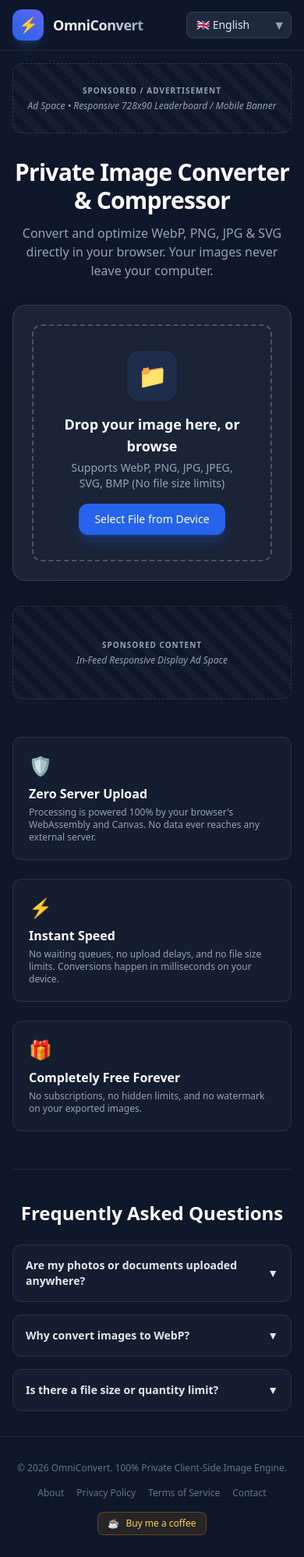
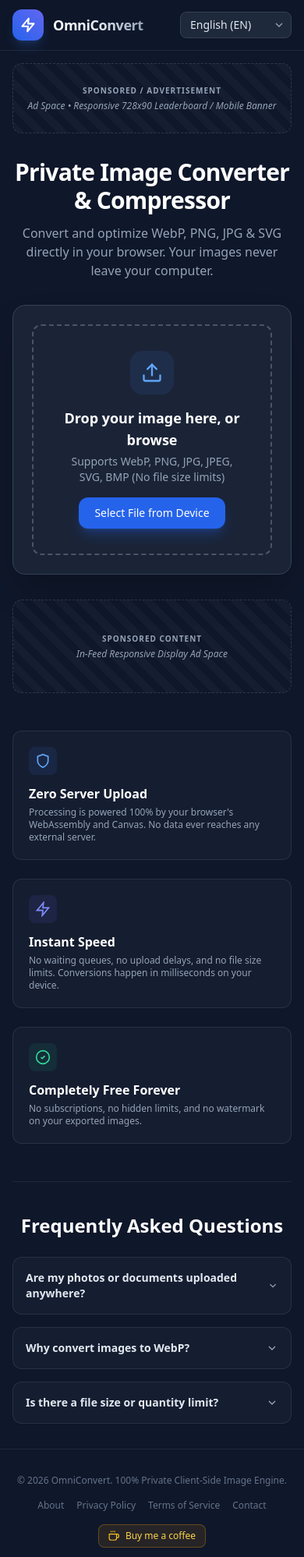
Before and after one commit to jaco-afk469/jaco-afk469.github.io, a plain HTML site: page index.html in a window 390 px wide. Shown: the top 1997 px of the page at 78% size. Drawn offline with nearby package versions, Linux system fonts and the light colour scheme.

Commit message:
Refactor: Replace all emojis with clean minimalist SVG icons and typography

```diff
--- a/index.html
+++ b/index.html
@@ -58,13 +58,16 @@
     <div class="max-w-6xl mx-auto px-4 h-16 flex items-center justify-between">
       <div class="flex items-center gap-3">
         <a href="index.html" class="flex items-center gap-3 group">
-          <div class="w-10 h-10 rounded-xl bg-gradient-to-tr from-blue-600 to-indigo-500 flex items-center justify-center shadow-lg shadow-blue-500/20 text-white font-bold text-xl group-hover:scale-105 transition-transform">
-            ⚡
+          <div class="w-10 h-10 rounded-xl bg-gradient-to-tr from-blue-600 to-indigo-500 flex items-center justify-center shadow-lg shadow-blue-500/20 text-white font-bold group-hover:scale-105 transition-transform">
+            <svg class="w-5 h-5 text-white" viewBox="0 0 24 24" fill="none" stroke="currentColor" stroke-width="2.5" stroke-linecap="round" stroke-linejoin="round">
+              <polygon points="13 2 3 14 12 14 11 22 21 10 12 10 13 2"></polygon>
+            </svg>
           </div>
           <div>
             <span class="font-extrabold text-lg tracking-tight bg-gradient-to-r from-white via-slate-200 to-slate-400 bg-clip-text text-transparent">OmniConvert</span>
-            <span class="hidden sm:inline-block ml-2 px-2 py-0.5 text-xs font-medium rounded-full bg-emerald-500/10 text-emerald-400 border border-emerald-500/20">
-              🔒 100% Client-Side
+            <span class="hidden sm:inline-flex items-center gap-1.5 ml-2 px-2.5 py-0.5 text-xs font-medium rounded-full bg-emerald-500/10 text-emerald-400 border border-emerald-500/20">
+              <svg class="w-3 h-3 text-emerald-400" viewBox="0 0 24 24" fill="none" stroke="currentColor" stroke-width="2"><rect x="3" y="11" width="18" height="11" rx="2" ry="2"></rect><path d="M7 11V7a5 5 0 0 1 10 0v4"></path></svg>
+              100% Client-Side
             </span>
           </div>
         </a>
@@ -82,15 +85,15 @@
           <label for="lang-select" class="text-xs text-slate-400 hidden sm:inline" id="lang-label">Language:</label>
           <div class="relative">
             <select id="lang-select" class="appearance-none bg-slate-800 border border-slate-700 text-slate-200 text-sm rounded-lg px-3 py-1.5 pr-8 focus:ring-2 focus:ring-blue-500 focus:outline-none cursor-pointer">
-              <option value="en">🇬🇧 English</option>
-              <option value="de">🇩🇪 Deutsch</option>
-              <option value="es">🇪🇸 Español</option>
-              <option value="pt">🇧🇷 Português</option>
-              <option value="fr">🇫🇷 Français</option>
-              <option value="it">🇮🇹 Italiano</option>
+              <option value="en">English (EN)</option>
+              <option value="de">Deutsch (DE)</option>
+              <option value="es">Español (ES)</option>
+              <option value="pt">Português (PT)</option>
+              <option value="fr">Français (FR)</option>
+              <option value="it">Italiano (IT)</option>
             </select>
             <div class="pointer-events-none absolute inset-y-0 right-0 flex items-center px-2 text-slate-400">
-              ▼
+              <svg class="w-4 h-4" viewBox="0 0 24 24" fill="none" stroke="currentColor" stroke-width="2"><polyline points="6 9 12 15 18 9"></polyline></svg>
             </div>
           </div>
         </div>
@@ -130,8 +133,12 @@
       <div id="dropzone" class="border-2 border-dashed border-slate-600 hover:border-blue-500 rounded-xl p-8 text-center cursor-pointer transition-all duration-200">
         <input type="file" id="file-input" accept="image/*" class="hidden">
 
-        <div class="w-16 h-16 mx-auto mb-4 rounded-2xl bg-blue-500/10 text-blue-400 flex items-center justify-center text-3xl">
-          📁
+        <div class="w-14 h-14 mx-auto mb-4 rounded-2xl bg-blue-500/10 text-blue-400 flex items-center justify-center">
+          <svg class="w-7 h-7" viewBox="0 0 24 24" fill="none" stroke="currentColor" stroke-width="2" stroke-linecap="round" stroke-linejoin="round">
+            <path d="M21 15v4a2 2 0 0 1-2 2H5a2 2 0 0 1-2-2v-4"></path>
+            <polyline points="17 8 12 3 7 8"></polyline>
+            <line x1="12" y1="3" x2="12" y2="15"></line>
+          </svg>
         </div>
 
         <h3 id="drop-title" class="text-lg font-bold text-white mb-1">
@@ -157,7 +164,10 @@
               <p id="original-info" class="text-xs text-slate-400"></p>
             </div>
           </div>
-          <button id="btn-remove" class="text-xs text-rose-400 hover:text-rose-300 font-medium">✕ <span id="remove-text">Remove</span></button>
+          <button id="btn-remove" class="inline-flex items-center gap-1 text-xs text-rose-400 hover:text-rose-300 font-medium">
+            <svg class="w-3.5 h-3.5" viewBox="0 0 24 24" fill="none" stroke="currentColor" stroke-width="2"><line x1="18" y1="6" x2="6" y2="18"></line><line x1="6" y1="6" x2="18" y2="18"></line></svg>
+            <span id="remove-text">Remove</span>
+          </button>
         </div>
 
         <!-- Conversion Settings Grid -->
@@ -197,8 +207,9 @@
             <p id="result-details" class="text-xs text-slate-400 mt-0.5">Calculated instantly with client-side canvas</p>
           </div>
 
-          <a id="download-link" class="w-full sm:w-auto text-center px-6 py-3 rounded-xl bg-emerald-600 hover:bg-emerald-500 text-white font-bold text-sm shadow-lg shadow-emerald-600/30 cursor-pointer transition-transform active:scale-95">
-            ⬇ <span id="btn-download">Download Converted Image</span>
+          <a id="download-link" class="w-full sm:w-auto inline-flex items-center justify-center gap-2 px-6 py-3 rounded-xl bg-emerald-600 hover:bg-emerald-500 text-white font-bold text-sm shadow-lg shadow-emerald-600/30 cursor-pointer transition-transform active:scale-95">
+            <svg class="w-4 h-4" viewBox="0 0 24 24" fill="none" stroke="currentColor" stroke-width="2.5"><path d="M21 15v4a2 2 0 0 1-2 2H5a2 2 0 0 1-2-2v-4"></path><polyline points="7 10 12 15 17 10"></polyline><line x1="12" y1="15" x2="12" y2="3"></line></svg>
+            <span id="btn-download">Download Converted Image</span>
           </a>
         </div>
 
@@ -216,19 +227,25 @@
     <!-- ================= PRIVACY & FEATURE HIGHLIGHTS ================= -->
     <div class="grid grid-cols-1 md:grid-cols-3 gap-6 mb-12">
       <div class="p-5 rounded-xl bg-slate-800/40 border border-slate-700/60">
-        <div class="text-2xl mb-2">🛡️</div>
+        <div class="w-9 h-9 rounded-lg bg-blue-500/10 text-blue-400 flex items-center justify-center mb-3">
+          <svg class="w-5 h-5" viewBox="0 0 24 24" fill="none" stroke="currentColor" stroke-width="2"><path d="M12 22s8-4 8-10V5l-8-3-8 3v7c0 6 8 10 8 10z"></path></svg>
+        </div>
         <h4 id="feat1-title" class="font-bold text-white mb-1">Zero Server Upload</h4>
         <p id="feat1-desc" class="text-xs text-slate-400">Processing is powered 100% by your browser's WebAssembly and Canvas. No data ever reaches any external server.</p>
       </div>
 
       <div class="p-5 rounded-xl bg-slate-800/40 border border-slate-700/60">
-        <div class="text-2xl mb-2">⚡</div>
+        <div class="w-9 h-9 rounded-lg bg-indigo-500/10 text-indigo-400 flex items-center justify-center mb-3">
+          <svg class="w-5 h-5" viewBox="0 0 24 24" fill="none" stroke="currentColor" stroke-width="2"><polygon points="13 2 3 14 12 14 11 22 21 10 12 10 13 2"></polygon></svg>
+        </div>
         <h4 id="feat2-title" class="font-bold text-white mb-1">Instant Speed</h4>
         <p id="feat2-desc" class="text-xs text-slate-400">No waiting queues, no upload delays, and no file size limits. Conversions happen in milliseconds on your device.</p>
       </div>
 
       <div class="p-5 rounded-xl bg-slate-800/40 border border-slate-700/60">
-        <div class="text-2xl mb-2">🎁</div>
+        <div class="w-9 h-9 rounded-lg bg-emerald-500/10 text-emerald-400 flex items-center justify-center mb-3">
+          <svg class="w-5 h-5" viewBox="0 0 24 24" fill="none" stroke="currentColor" stroke-width="2"><circle cx="12" cy="12" r="10"></circle><polyline points="9 12 11 14 15 10"></polyline></svg>
+        </div>
         <h4 id="feat3-title" class="font-bold text-white mb-1">Completely Free Forever</h4>
         <p id="feat3-desc" class="text-xs text-slate-400">No subscriptions, no hidden limits, and no watermark on your exported images.</p>
       </div>
@@ -241,8 +258,8 @@
       <div class="space-y-4 max-w-2xl mx-auto">
         <details class="group bg-slate-800/40 border border-slate-700/60 rounded-xl p-4 cursor-pointer">
           <summary id="faq1-q" class="font-semibold text-sm text-slate-200 list-none flex justify-between items-center">
-            Are my photos or documents uploaded anywhere?
-            <span class="group-open:rotate-180 transition-transform">▼</span>
+            <span>Are my photos or documents uploaded anywhere?</span>
+            <svg class="w-4 h-4 text-slate-400 group-open:rotate-180 transition-transform" viewBox="0 0 24 24" fill="none" stroke="currentColor" stroke-width="2"><polyline points="6 9 12 15 18 9"></polyline></svg>
           </summary>
           <p id="faq1-a" class="mt-3 text-xs text-slate-400 leading-relaxed">
             Never. Unlike other online converters that upload your photos to remote cloud servers, OmniConvert runs entirely on your local machine using client-side JavaScript. It is 100% GDPR and privacy compliant.
@@ -251,8 +268,8 @@
 
         <details class="group bg-slate-800/40 border border-slate-700/60 rounded-xl p-4 cursor-pointer">
           <summary id="faq2-q" class="font-semibold text-sm text-slate-200 list-none flex justify-between items-center">
-            Why convert images to WebP?
-            <span class="group-open:rotate-180 transition-transform">▼</span>
+            <span>Why convert images to WebP?</span>
+            <svg class="w-4 h-4 text-slate-400 group-open:rotate-180 transition-transform" viewBox="0 0 24 24" fill="none" stroke="currentColor" stroke-width="2"><polyline points="6 9 12 15 18 9"></polyline></svg>
           </summary>
           <p id="faq2-a" class="mt-3 text-xs text-slate-400 leading-relaxed">
             WebP is a modern image format developed by Google that provides 30% to 80% smaller file sizes than JPEG and PNG without noticeable loss of image quality, boosting website loading speed and SEO.
@@ -261,8 +278,8 @@
 
         <details class="group bg-slate-800/40 border border-slate-700/60 rounded-xl p-4 cursor-pointer">
           <summary id="faq3-q" class="font-semibold text-sm text-slate-200 list-none flex justify-between items-center">
-            Is there a file size or quantity limit?
-            <span class="group-open:rotate-180 transition-transform">▼</span>
+            <span>Is there a file size or quantity limit?</span>
+            <svg class="w-4 h-4 text-slate-400 group-open:rotate-180 transition-transform" viewBox="0 0 24 24" fill="none" stroke="currentColor" stroke-width="2"><polyline points="6 9 12 15 18 9"></polyline></svg>
           </summary>
           <p id="faq3-a" class="mt-3 text-xs text-slate-400 leading-relaxed">
             There are zero server-imposed limits because the work is executed using your own computer's memory. You can convert high-resolution DSLR photos or large graphics seamlessly.
@@ -287,7 +304,8 @@
 
       <!-- Monetization: Passive Coffee / Donation Link -->
       <a href="https://ko-fi.com" target="_blank" rel="noopener" class="inline-flex items-center gap-2 px-3 py-1.5 rounded-lg bg-amber-500/10 hover:bg-amber-500/20 text-amber-300 border border-amber-500/30 font-medium">
-        ☕ <span id="tip-text">Buy me a coffee</span>
+        <svg class="w-3.5 h-3.5 text-amber-400" viewBox="0 0 24 24" fill="none" stroke="currentColor" stroke-width="2"><path d="M18 8h1a4 4 0 0 1 0 8h-1"></path><path d="M2 8h16v9a4 4 0 0 1-4 4H6a4 4 0 0 1-4-4V8z"></path><line x1="6" y1="1" x2="6" y2="4"></line><line x1="10" y1="1" x2="10" y2="4"></line><line x1="14" y1="1" x2="14" y2="4"></line></svg>
+        <span id="tip-text">Buy me a coffee</span>
       </a>
     </div>
   </footer>
@@ -504,11 +522,11 @@
       document.getElementById('feat3-desc').textContent = t.feat3Desc;
 
       document.getElementById('faq-headline').textContent = t.faqHeadline;
-      document.getElementById('faq1-q').childNodes[0].textContent = t.faq1Q + ' ';
+      document.getElementById('faq1-q').querySelector('span').textContent = t.faq1Q;
       document.getElementById('faq1-a').textContent = t.faq1A;
-      document.getElementById('faq2-q').childNodes[0].textContent = t.faq2Q + ' ';
+      document.getElementById('faq2-q').querySelector('span').textContent = t.faq2Q;
       document.getElementById('faq2-a').textContent = t.faq2A;
-      document.getElementById('faq3-q').childNodes[0].textContent = t.faq3Q + ' ';
+      document.getElementById('faq3-q').querySelector('span').textContent = t.faq3Q;
       document.getElementById('faq3-a').textContent = t.faq3A;
       document.getElementById('tip-text').textContent = t.tipText;
     }
```
Also changed, not shown: about.html (+5 -1 lines), contact.html (+5 -1 lines), privacy.html (+5 -1 lines), terms.html (+5 -1 lines), 1 other file.
